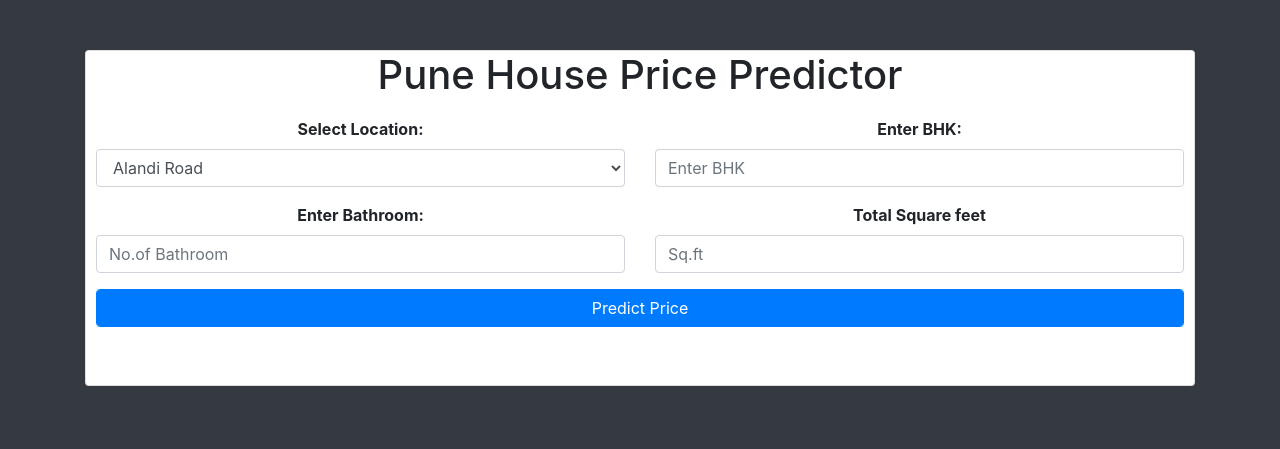
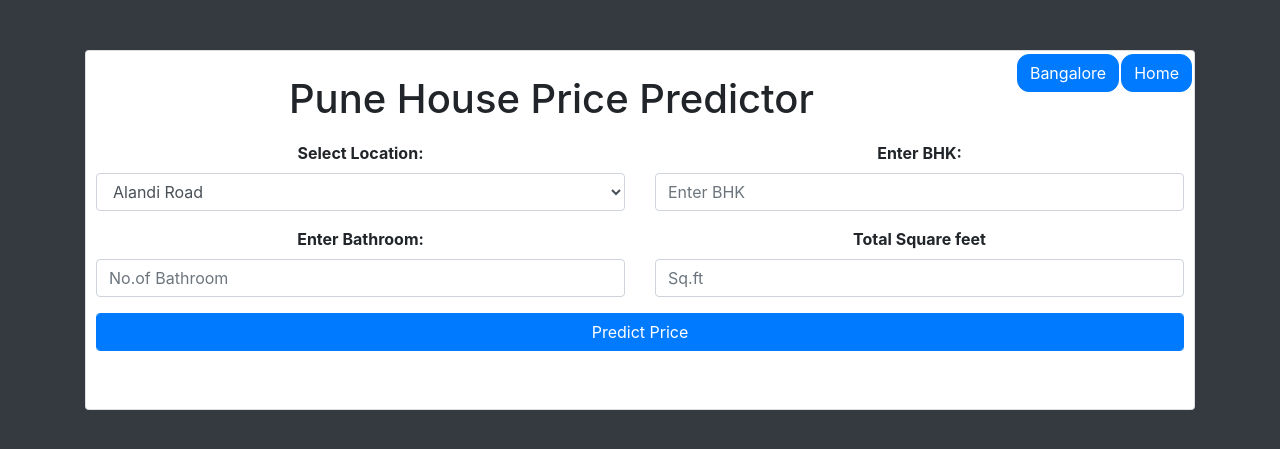
Before and after one commit to Vipin-Kumar-N/CityCast_Property_Worth_Forecaster, a Flask app: page /pune in a window 1280 px wide. Shown: the top 449 px of the page. Run offline with Flask 3, Linux system fonts and the light colour scheme; parts of the project's set-up code (start-up, migrations or seed data) failed here and were passed over.

Commit message:
Added Navigation Buttons

```diff
--- a/HousePricePredictor/ProjectFiles/UI/templates/bangalore.html
+++ b/HousePricePredictor/ProjectFiles/UI/templates/bangalore.html
@@ -22,6 +22,9 @@
     <div class="container">
       <div class="card" style="width: 100%; height: 100%; margin-top: 50px">
         <div class="cardHolder" style="text-align: center">
+          <a href="/" class="btn btn-primary" style="float: right; margin-right: 2px; margin-top: 3px; border-radius: 12px;">Home</a>
+          <a href="/pune" class="btn btn-primary" style="float: right; margin-right: 2px; margin-top: 3px; border-radius: 12px;">Pune</a>
+          <br>
           <h1>Bangalore House Price Predictor</h1>
         </div>
         <div class="cardBody" style="margin: 10px;">
--- a/HousePricePredictor/ProjectFiles/UI/templates/pune.html
+++ b/HousePricePredictor/ProjectFiles/UI/templates/pune.html
@@ -22,6 +22,9 @@
     <div class="container">
       <div class="card" style="width: 100%; height: 100%; margin-top: 50px">
         <div class="cardHolder" style="text-align: center">
+          <a href="/" class="btn btn-primary" style="float: right; margin-right: 2px; margin-top: 3px; border-radius: 12px;">Home</a>
+          <a href="/bangalore" class="btn btn-primary" style="float: right; margin-right: 2px; margin-top: 3px; border-radius: 12px;">Bangalore</a>
+          <br>
           <h1>Pune House Price Predictor</h1>
         </div>
         <div class="cardBody" style="margin: 10px;">
```
